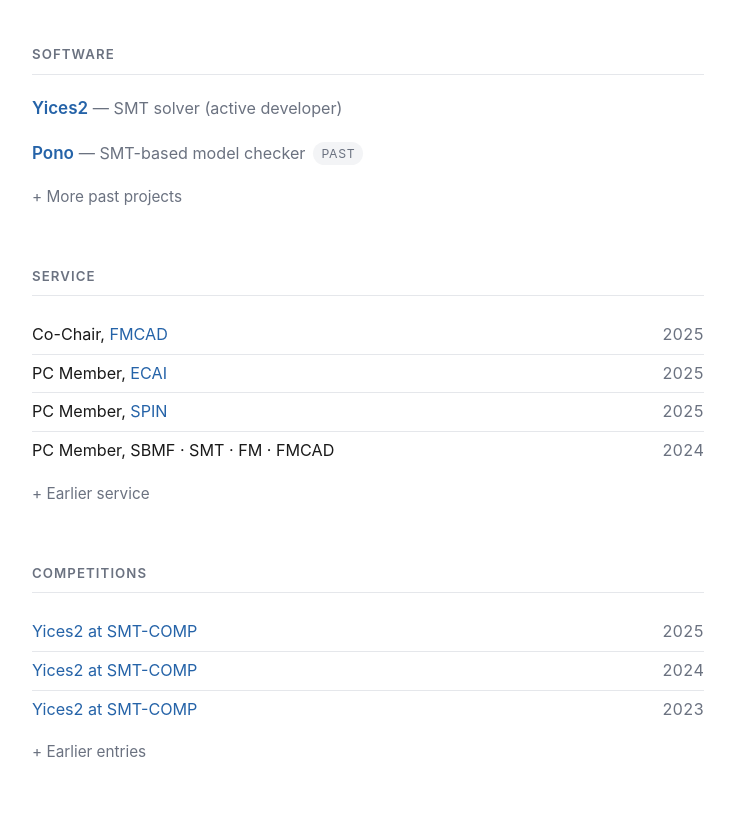
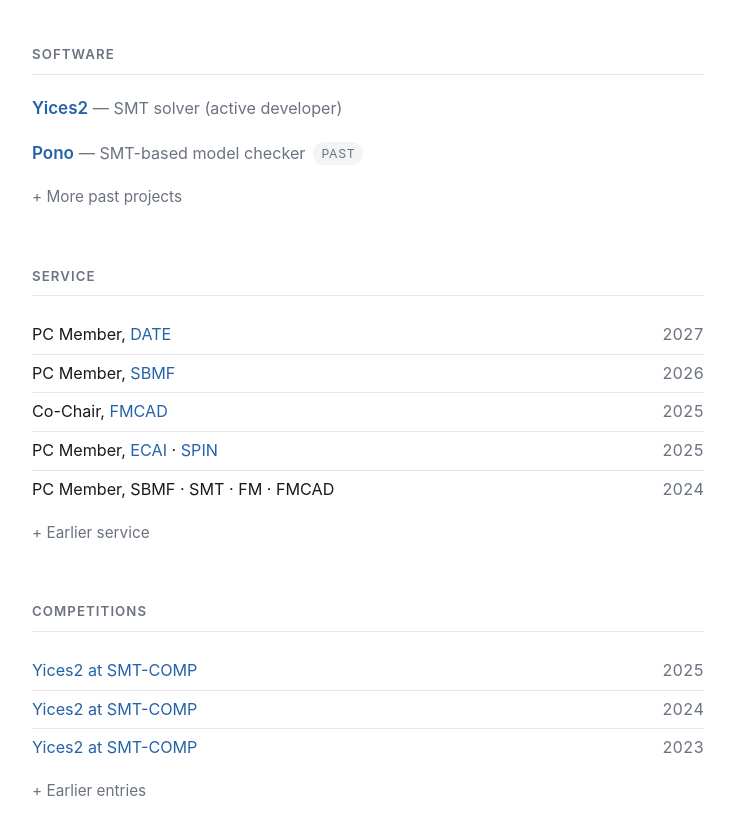
Before and after one commit to ahmed-irfan/ahmed-irfan.github.io, a Jekyll site: the page built from index.md, in a window 1280 px wide and 900 px high, scrolled down 1418 px. Shown: the top 836 px of the window, without its empty margins (272-1007 px from the left). Built offline with Jekyll 4.4.1, drawn with Linux system fonts in a browser that asks for light colours.

Commit message:
Add DATE 2027 and SBMF 2026 PC memberships, group 2025 PC entries
Groups the 2025 ECAI/SPIN PC Member entries into one, matching the
existing multi-venue style used for 2024.

```diff
--- a/_data/service.yml
+++ b/_data/service.yml
@@ -6,6 +6,14 @@
 #   venues : list of { name, url? } -- multiple venues are joined with " · "
 
 recent:
+  - year: 2027
+    role: PC Member
+    venues:
+      - { name: DATE, url: "https://www.date-conference.com" }
+  - year: 2026
+    role: PC Member
+    venues:
+      - { name: SBMF, url: "https://sbmf2026.github.io" }
   - year: 2025
     role: Co-Chair
     venues:
@@ -14,9 +22,6 @@ recent:
     role: PC Member
     venues:
       - { name: ECAI, url: "https://ecai2025.org" }
-  - year: 2025
-    role: PC Member
-    venues:
       - { name: SPIN, url: "https://spin-web.github.io/SPIN2025/" }
   - year: 2024
     role: PC Member
```
